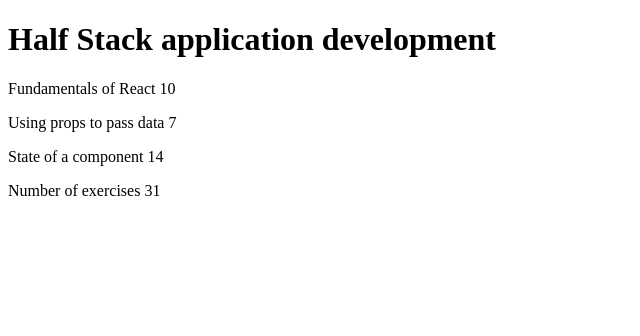
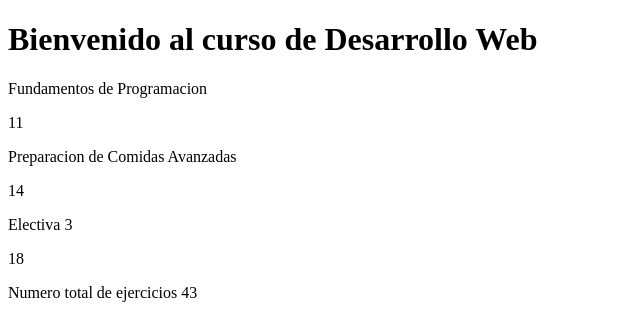
Before and after one commit to Thom4x/fullstackopen-2026, a React (Vite) app in the folder part1/fullstack-open/: page / in a window 1280 px wide. Shown: the top 336 px of the page, without its empty margins (0-640 px from the left). Built offline with nearby package versions, Linux system fonts and the light colour scheme.

Commit message:
part1: 1.1 & 1.2 app courses complete

```diff
--- a/part1/fullstack-open/src/App.jsx
+++ b/part1/fullstack-open/src/App.jsx
@@ -1,28 +1,30 @@
 import React from 'react'
+import Header from './components/header.jsx'
+import Content from './components/content.jsx'
+import Total from './components/total.jsx'
 
 const App = () => {
-  const course = 'Half Stack application development'
-  const part1 = 'Fundamentals of React'
-  const exercises1 = 10
-  const part2 = 'Using props to pass data'
-  const exercises2 = 7
-  const part3 = 'State of a component'
-  const exercises3 = 14
+  const curso = 'Desarrollo Web'
+  const parte1 = "Fundamentos de Programacion"
+  const ejercicios1 = 11
+  const parte2 = 'Preparacion de Comidas Avanzadas'
+  const ejercicios2 = 14
+  const parte3 = 'Electiva 3'
+  const ejercicios3 = 18
 
   return (
     <div>
-      <h1>{course}</h1>
-      <p>
-        {part1} {exercises1}
-      </p>
-      <p>
-        {part2} {exercises2}
-      </p>
-      <p>
-        {part3} {exercises3}
-      </p>
-      <p>Number of exercises {exercises1 + exercises2 + exercises3}</p>
-    </div>
+      <Header titulo={curso} />
+      <Content
+        parte1={parte1}
+        ejercicios1={ejercicios1}
+        parte2={parte2}
+        ejercicios2={ejercicios2}
+        parte3={parte3}
+        ejercicios3={ejercicios3}
+      />
+      <Total total={ejercicios1 + ejercicios2 + ejercicios3} />
+    </div >
   )
 }
 
--- /dev/null
+++ b/part1/fullstack-open/src/components/content.jsx
@@ -0,0 +1,15 @@
+import React from 'react'
+import Part from './part.jsx'
+
+const Content = (props) => {
+
+    return (
+        <div>
+            <Part parteCurso={props.parte1} numeroEjercicios={props.ejercicios1} />
+            <Part parteCurso={props.parte2} numeroEjercicios={props.ejercicios2} />
+            <Part parteCurso={props.parte3} numeroEjercicios={props.ejercicios3} />
+
+        </div>
+    )
+}
+export default Content
--- /dev/null
+++ b/part1/fullstack-open/src/components/header.jsx
@@ -0,0 +1,11 @@
+import React from 'react'
+
+const Header = ({ titulo }) => {
+    return (
+        <div>
+            <h1>Bienvenido al curso de {titulo}</h1>
+        </div>
+    )
+}
+
+export default Header
--- /dev/null
+++ b/part1/fullstack-open/src/components/part.jsx
@@ -0,0 +1,13 @@
+import React from 'react'
+
+const Part = ({ parteCurso, numeroEjercicios }) => {
+
+    return (
+        <div>
+            <p>{parteCurso}</p>
+            <p>{numeroEjercicios}</p>
+        </div>
+    )
+}
+
+export default Part
--- /dev/null
+++ b/part1/fullstack-open/src/components/total.jsx
@@ -0,0 +1,13 @@
+import React from 'react'
+import Content from './content.jsx'
+import Part from './part.jsx'
+const Total = ({ total }) => {
+
+    return (
+        <div>
+            <p>Numero total de ejercicios {total}</p>
+        </div>
+    )
+}
+
+export default Total
```
